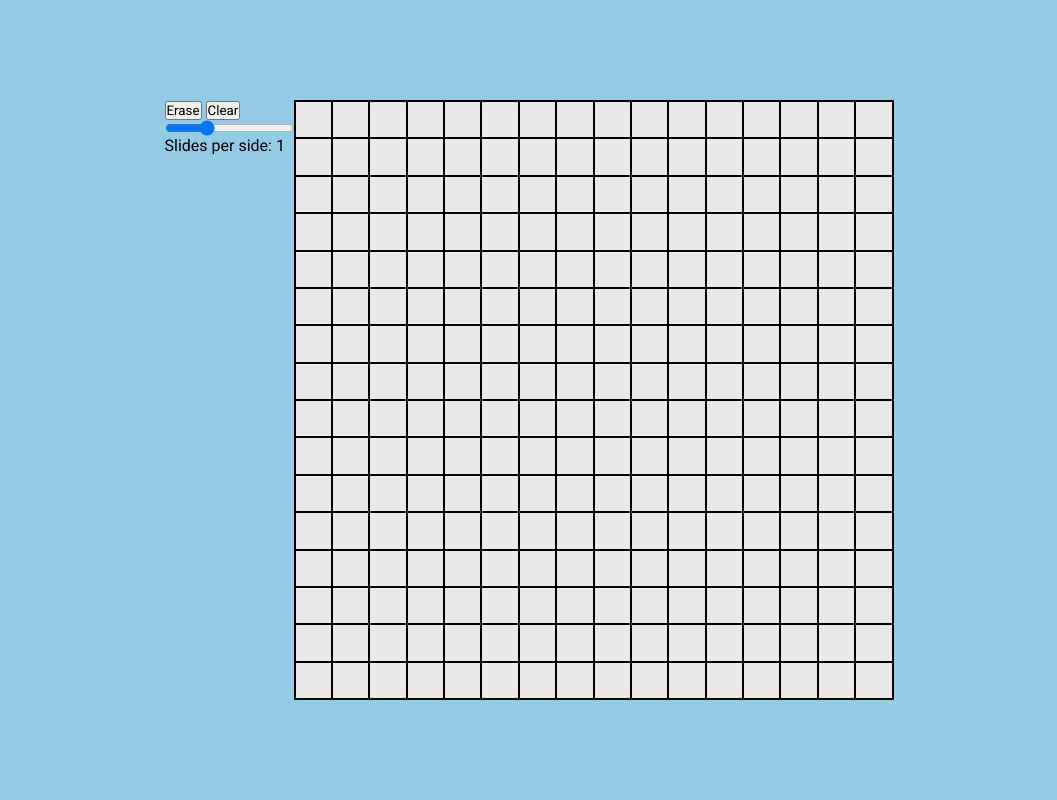
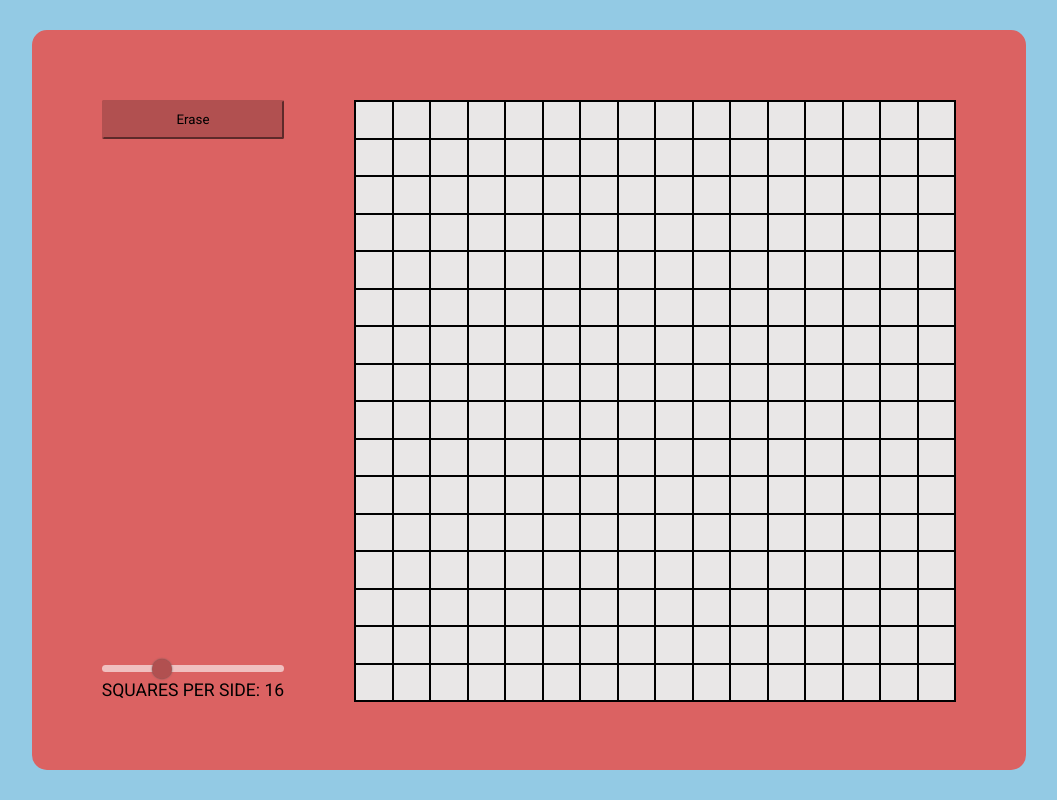
Before and after one commit to cvariara/etch-a-sketch, a plain HTML site: page index.html in a window 1280 px wide. Shown: the whole page, without its empty margins (111-1168 px from the left). Drawn offline with Linux system fonts and the light colour scheme.

Commit message:
Added style to the buttons and slider for the menu

```diff
--- a/index.html
+++ b/index.html
@@ -12,10 +12,9 @@
     <div class="etch">
       <div class="menu">
         <button class="erase">Erase</button>
-        <button class="clear">Clear</button>
         <div class="grid-range">
           <input type="range" id="slider" min="1" max="50" value="16">
-          <p id="sliderValue">Slides per side: 1</p>
+          <p id="slider-value">Slides per side: 1</p>
         </div>
       </div>
       <div class="container">
--- a/styles.css
+++ b/styles.css
@@ -1,14 +1,56 @@
 @import url('https://fonts.googleapis.com/css2?family=Roboto:wght@400;500;700;900&display=swap');
 
-* {
+*,
+*::before,
+*::after {
   font-family: 'Roboto', sans-serif;
   margin: 0;
   padding: 0;
-  box-sizing: border-box;
+  /* box-sizing: border-box; */
 }
 
 body {
   background-color: rgb(147, 202, 228);
+}
+
+button {
+  background-color: rgb(177, 80, 80);
+  cursor: pointer;
+  transition: transform 0.1s ease-in-out;
+  border-color: rgb(177, 80, 80);
+  border-radius: 2px;
+}
+
+button:hover {
+  transform: scale(1.05);
+}
+
+input[type="range"] {
+  appearance: none;
+  height: 7px;
+  background: rgba(255, 255, 255, 0.6);
+  border-radius: 5px;
+  background-image: none;
+  background-size: 70% 100%;
+  background-repeat: no-repeat;
+}
+
+input[type="range"]::-webkit-slider-thumb {
+  -webkit-appearance: none;
+  height: 20px;
+  width: 20px;
+  border-radius: 50%;
+  background: rgb(177, 80, 80);
+  cursor: ew-resize;
+  box-shadow: 0 0 2px 0 #555;
+  transition: background .3s ease-in-out;
+}
+
+input[type=range]::-webkit-slider-runnable-track  {
+  -webkit-appearance: none;
+  box-shadow: none;
+  border: none;
+  background: transparent;
 }
 
 .page {
@@ -24,6 +66,40 @@ body {
   min-height: 600px;
   max-height: 70%;
   justify-content: space-between;
+  background-color: rgb(219, 98, 98);
+  border: 70px solid rgb(219, 98, 98);
+  border-radius: 15px;
+}
+
+.menu {
+  margin-right: 70px;
+  display: flex;
+  flex-direction: column;
+  justify-content: space-between;
+}
+
+.erase {
+  width: 100%;
+  margin-bottom: 30px;
+  padding: 10px 0;
+}
+
+.grid-range {
+  display: flex;
+  flex-direction: column;
+}
+
+#slider {
+  cursor: pointer;
+
+}
+
+#slider-value {
+  font-weight: 400;
+  font-size: 1.1rem;
+  text-transform: uppercase;
+  text-align: center;
+  margin-top: 8px;
 }
 
 .container {
@@ -49,12 +125,3 @@ body {
 .shaded {
   background-color: darkgray;
 }
-
-.grid-range {
-  display: flex;
-  flex-direction: column;
-}
-
-.grid-range > label {
-  text-align: center;
-}
```
